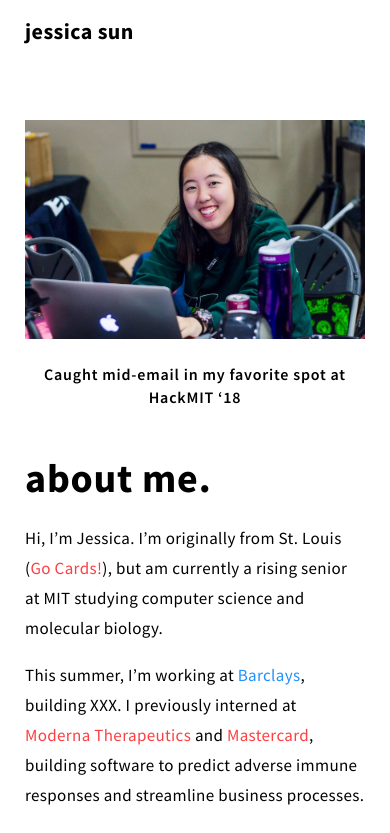
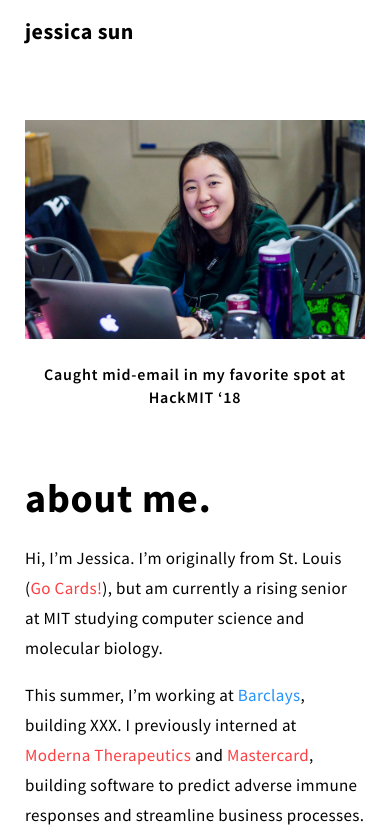
Before and after one commit to jessicajsun/personal-website, a Next.js app: page /about in a window 390 px wide. Shown: the top 833 px of the page. Built offline with nearby package versions, Linux system fonts and the light colour scheme.

Commit message:
better mobile spacing

```diff
--- a/components/about.module.css
+++ b/components/about.module.css
@@ -70,7 +70,7 @@
     font-size: 40px;
     line-height: 49px;
     margin-bottom: 20px;
-    margin-top: 30px;
+    margin-top: 50px;
   }
 
   .about{
--- a/components/home.module.css
+++ b/components/home.module.css
@@ -60,14 +60,14 @@
     margin-left: inherit;
     margin-top: 15px;
     max-width: 650px;
-    max-height: 220px;
+    max-height: 200px;
     padding-bottom: 0px;
   }
 
   .hi{
     font-size: 45px;
     line-height: 57px;
-    margin-bottom: 30px;
+    margin-bottom: 20px;
   }
 
   .blurb{
```
